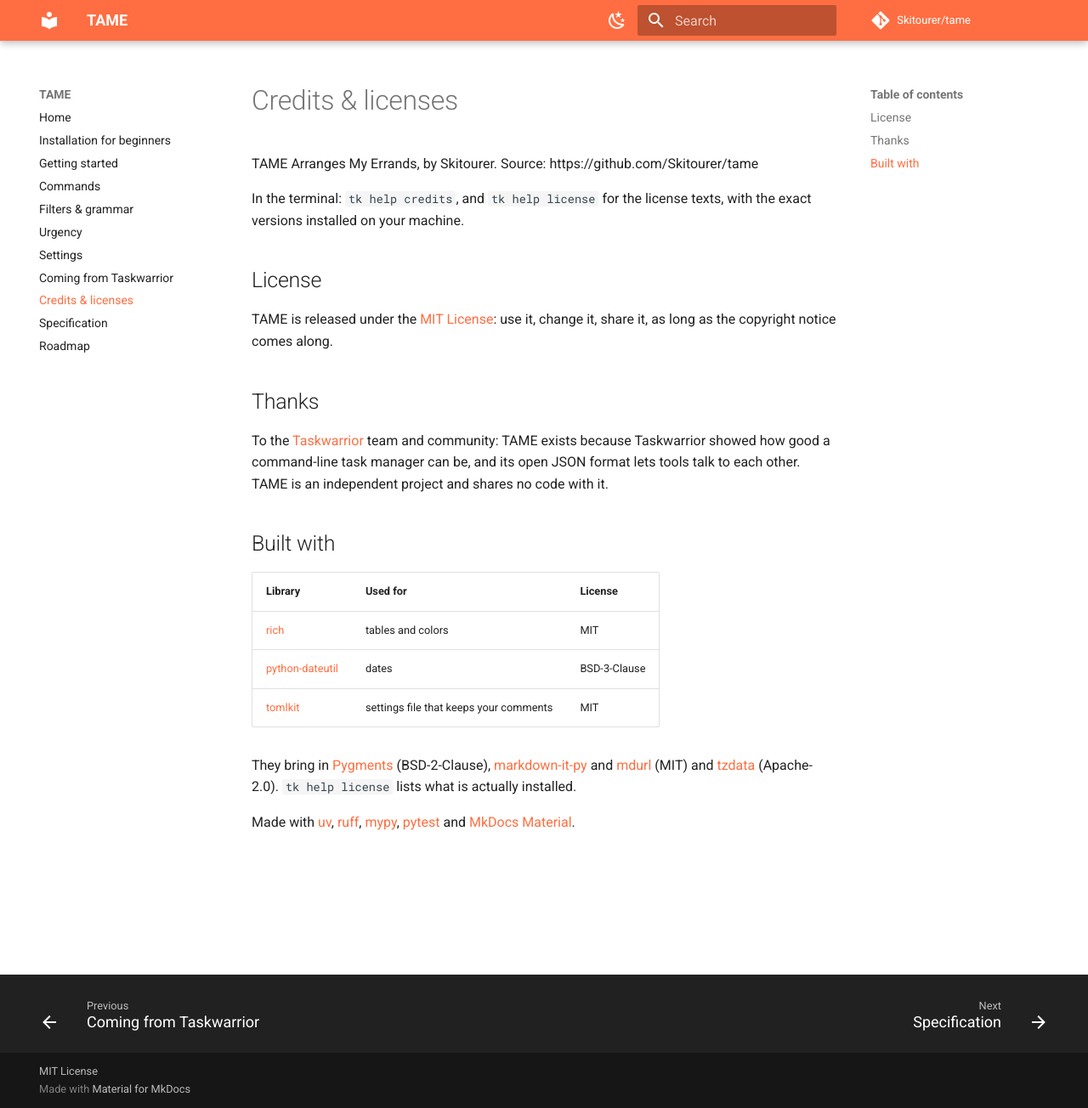
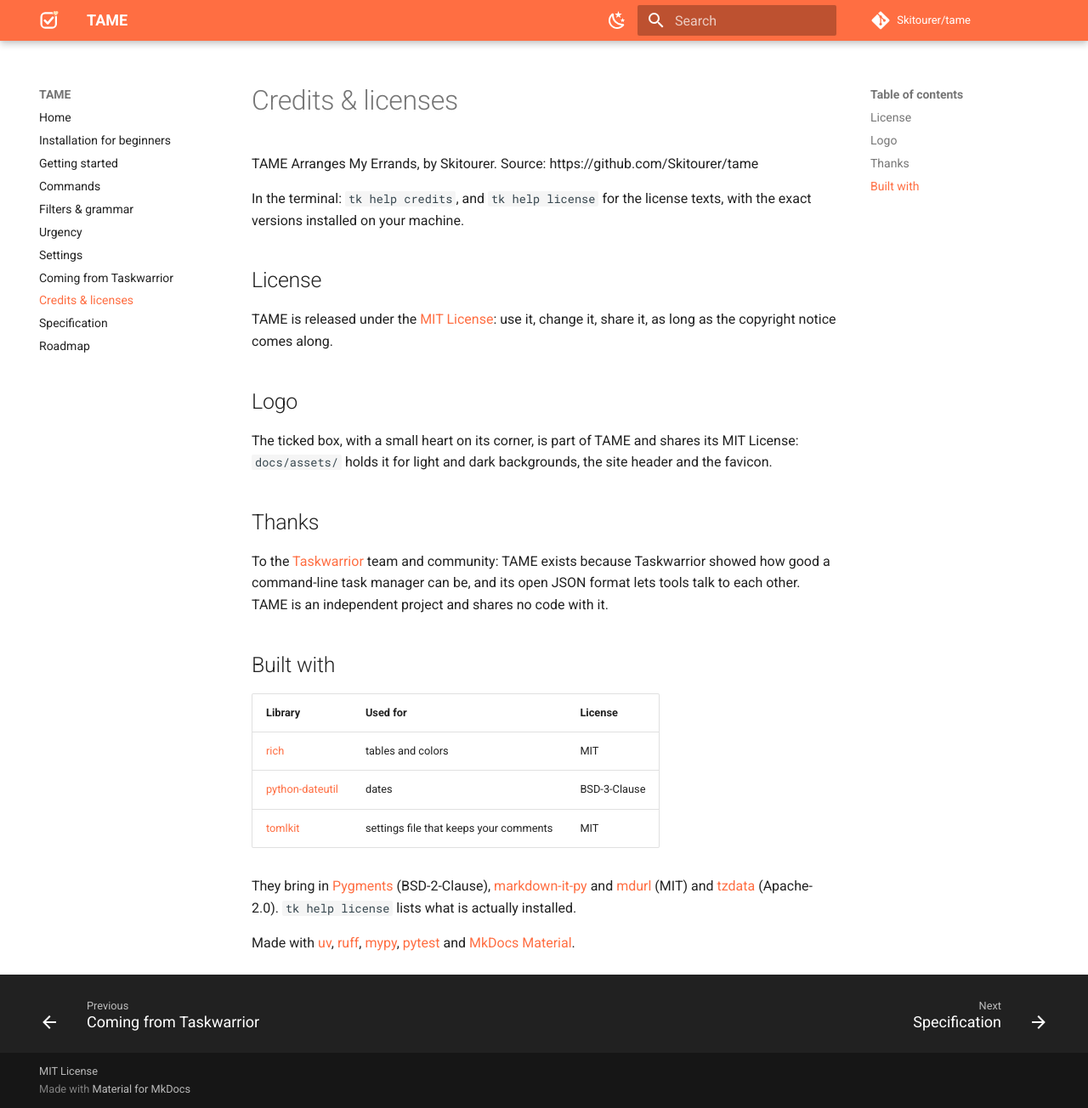
Before and after one commit to Skitourer/tame, an MkDocs documentation site: the page built from docs/credits.md, in a window 1280 px wide and 1304 px high. Shown: the whole window at 85% size. Built offline with MkDocs 1.6.1 and Material for MkDocs 9.7.7, drawn with Linux system fonts in a browser that asks for light colours; comment, search, counter and statistics services are not loaded.

Commit message:
feat: logo (#28)

```diff
--- a/docs/credits.md
+++ b/docs/credits.md
@@ -9,6 +9,12 @@ exact versions installed on your machine.
 
 TAME is released under the [MIT License](https://github.com/Skitourer/tame/blob/main/LICENSE):
 use it, change it, share it, as long as the copyright notice comes along.
+
+## Logo
+
+The ticked box, with a small heart on its corner, is part of TAME and shares its MIT
+License: `docs/assets/` holds it for light and dark backgrounds, the site header and the
+favicon.
 
 ## Thanks
 
--- a/mkdocs.yml
+++ b/mkdocs.yml
@@ -8,6 +8,8 @@ copyright: MIT License
 
 theme:
   name: material
+  logo: assets/logo-header.svg
+  favicon: assets/favicon.svg
   features:
     - content.code.copy
     - navigation.footer
--- a/src/tame/locales/en.toml
+++ b/src/tame/locales/en.toml
@@ -667,6 +667,7 @@ Built with:
   tomlkit           settings file that keeps your comments
 
 Made with uv, ruff, mypy, pytest and MkDocs Material.
+Logo: a ticked box with a small heart, part of TAME (MIT License).
 
 Licenses: tk help license.
 '''
--- a/src/tame/locales/fr.toml
+++ b/src/tame/locales/fr.toml
@@ -684,6 +684,7 @@ Construit avec :
   tomlkit           fichier de réglages qui garde vos commentaires
 
 Réalisé avec uv, ruff, mypy, pytest et MkDocs Material.
+Logo : une case cochée avec un petit cœur, qui fait partie de TAME (licence MIT).
 
 Licences : tk help license.
 '''
```
Also changed, not shown: CHANGELOG.md (+2 -0 lines), README.md (+1 -1 lines), docs/SPEC.md (+2 -2 lines), docs/assets/favicon.svg (added), docs/assets/logo-dark.svg (added), docs/assets/logo-header.svg (added), docs/assets/logo.svg (added), docs/assets/social-preview.png (added).
